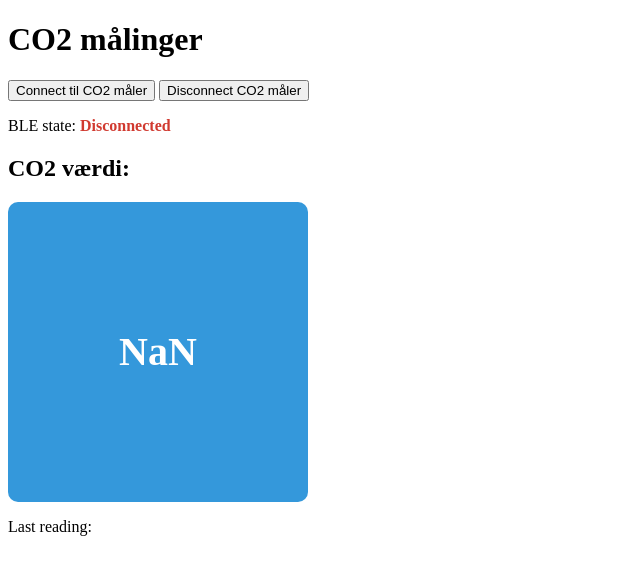
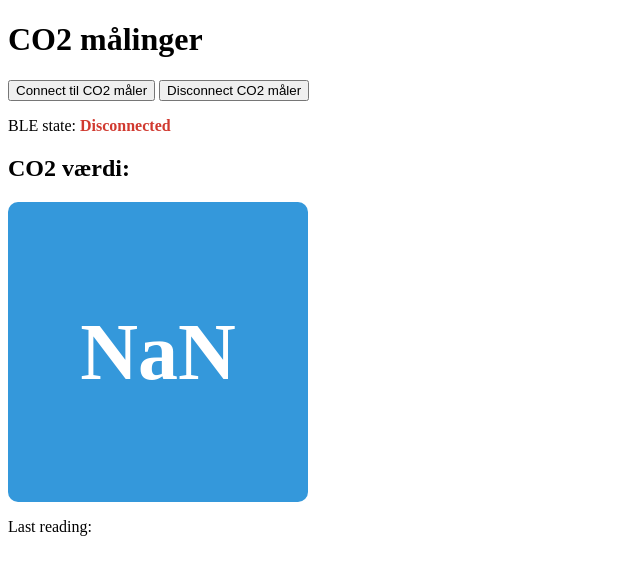
Before and after one commit to mikohero/co2, a plain HTML site: page index.html in a window 1280 px wide. Shown: the whole page, without its empty margins (0-640 px from the left). Drawn offline with Linux system fonts and the light colour scheme.

Commit message:
Update index.html

```diff
--- a/index.html
+++ b/index.html
@@ -14,7 +14,7 @@
             text-align: center;    /* Center the text horizontally */
             line-height: 300px;    /* Center the text vertically */
             border-radius: 10px;   /* Optional: rounded corners */
-            font-size: 40px;       /* Font size */
+            font-size: 80px;       /* Font size */
             font-weight: bold;     /* Font weight */
         }
     </style>
```
